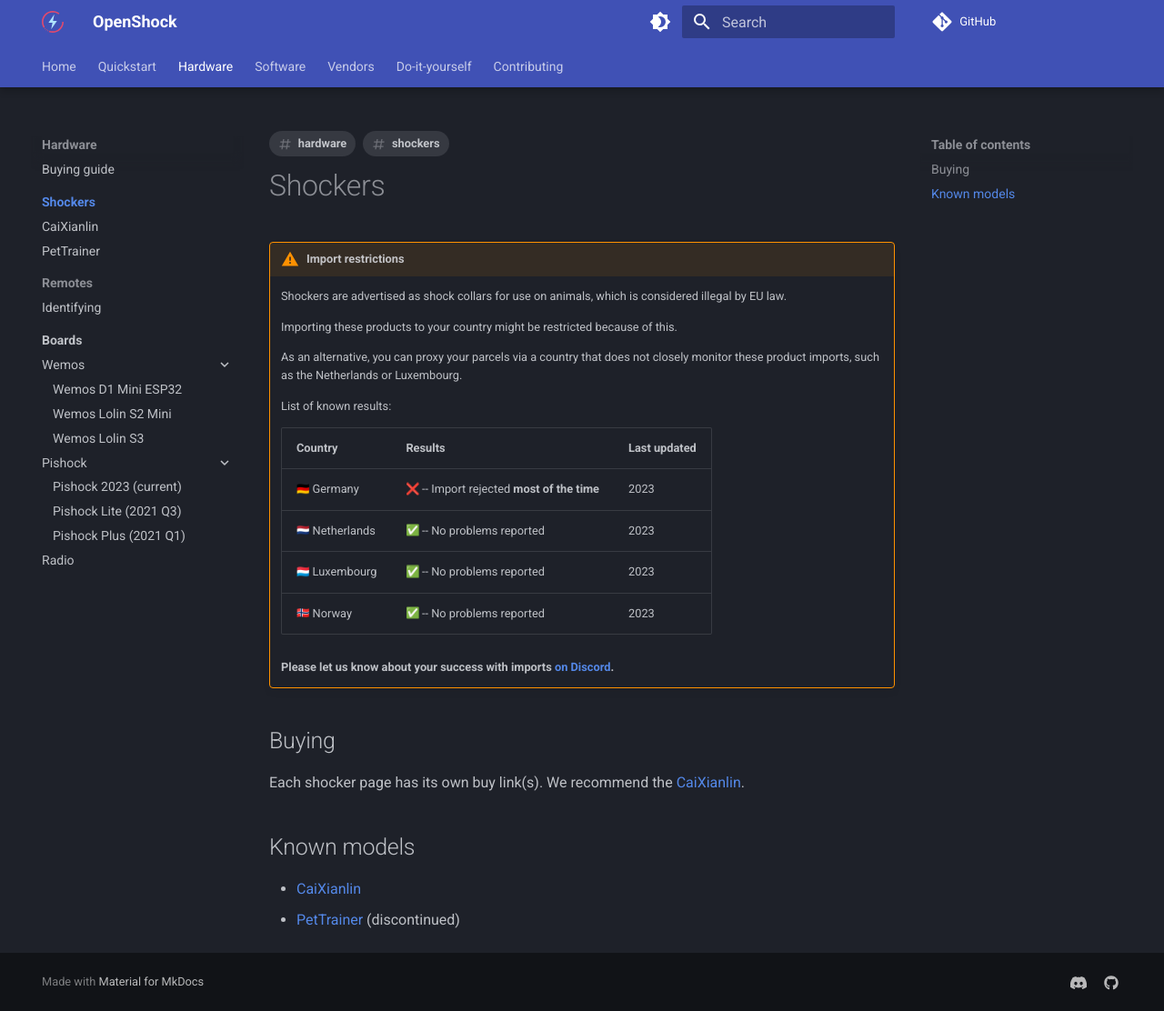
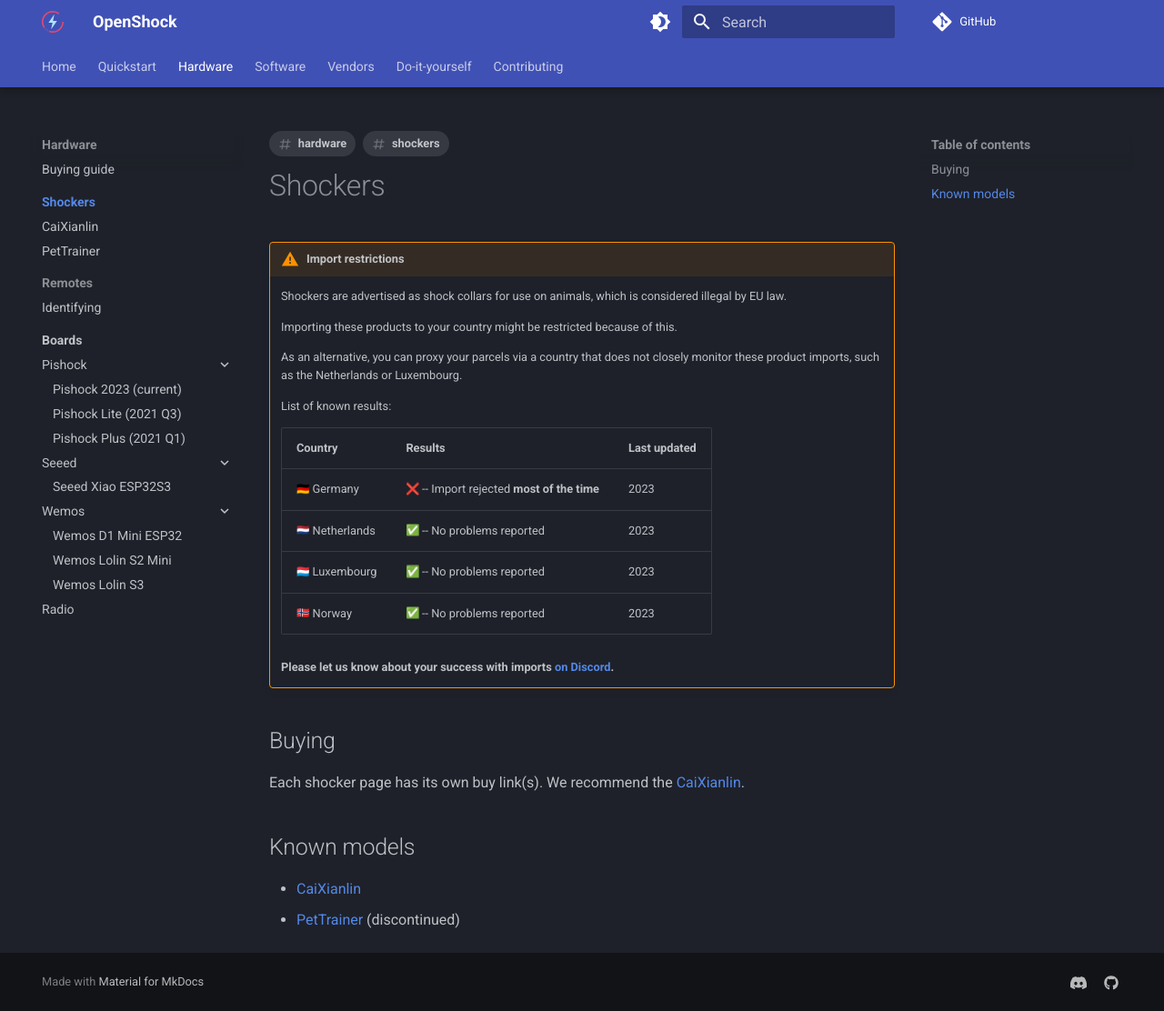
Before and after one commit to OpenShock/Wiki, an MkDocs documentation site: the page built from docs/hardware/shockers/index.md, in a window 1280 px wide and 1112 px high. Shown: the whole window at 91% size. Built offline with MkDocs 1.6.1 and Material for MkDocs 9.7.7, drawn with Linux system fonts in a browser that asks for light colours; emoji names are drawn with the system emoji font; comment, search, counter and statistics services are not loaded.

Commit message:
docs: Add Seeed Studio Xiao ESP32-S3 board to nav

```diff
--- a/mkdocs.yml
+++ b/mkdocs.yml
@@ -20,14 +20,16 @@
       - 'hardware/boards/index.md'
       # - Knockoffs:
       #   - 'hardware/boards/china/esp32s3-dorx.md'
+      - Pishock:
+        - 'hardware/boards/pishock/2023-pishock.md'
+        - 'hardware/boards/pishock/2021q3-lite.md'
+        - 'hardware/boards/pishock/2021q1-plus.md'
+      - Seeed:
+        - hardware/boards/seeed/xiao-esp32s3.md
       - Wemos:
         - 'hardware/boards/wemos/d1-mini-esp32.md'
         - 'hardware/boards/wemos/lolin-s2-mini.md'
         - 'hardware/boards/wemos/lolin-s3.md'
-      - Pishock:
-        - 'hardware/boards/pishock/2023-pishock.md'
-        - 'hardware/boards/pishock/2021q3-lite.md'
-        - 'hardware/boards/pishock/2021q1-plus.md'
       - Radio:
         - hardware/radio/index.md
   - Software:
```
Also changed, not shown: docs/hardware/boards/seeed/xiao-esp32s3.md (+6 -0 lines).
